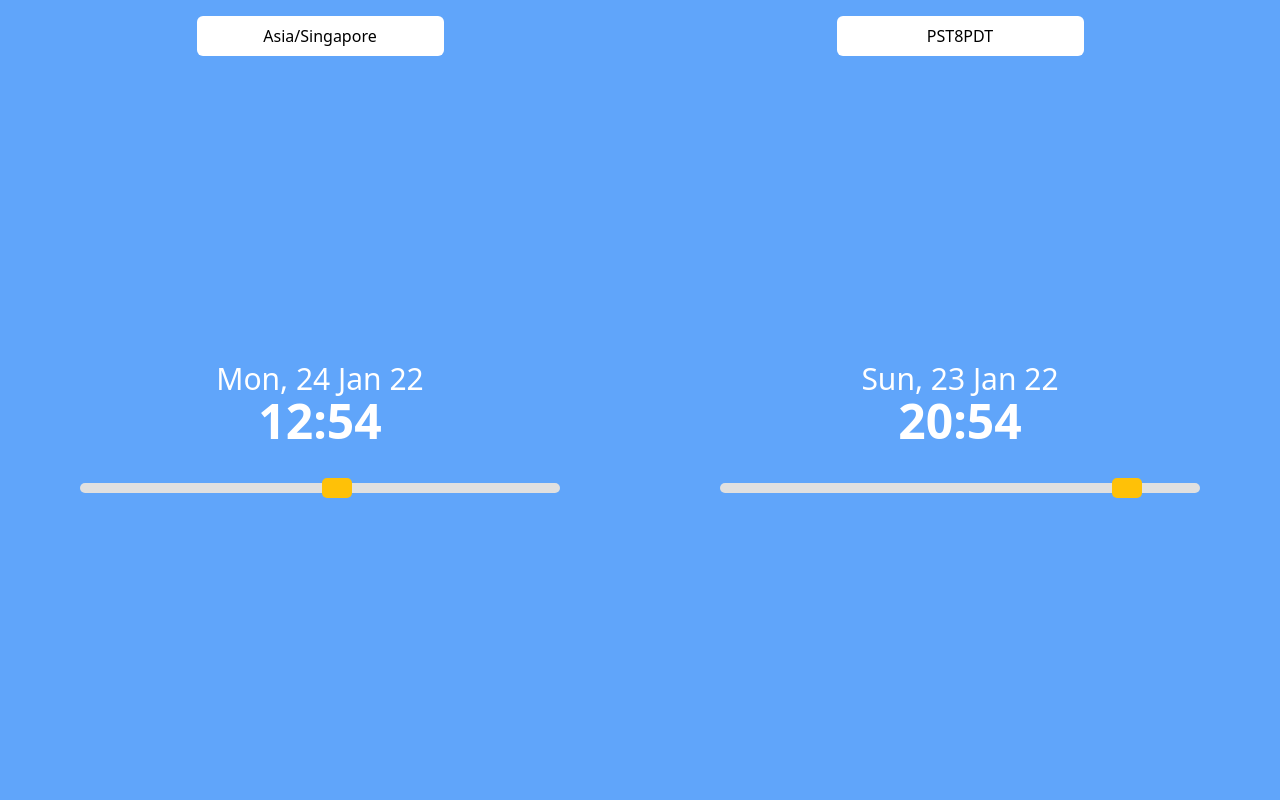
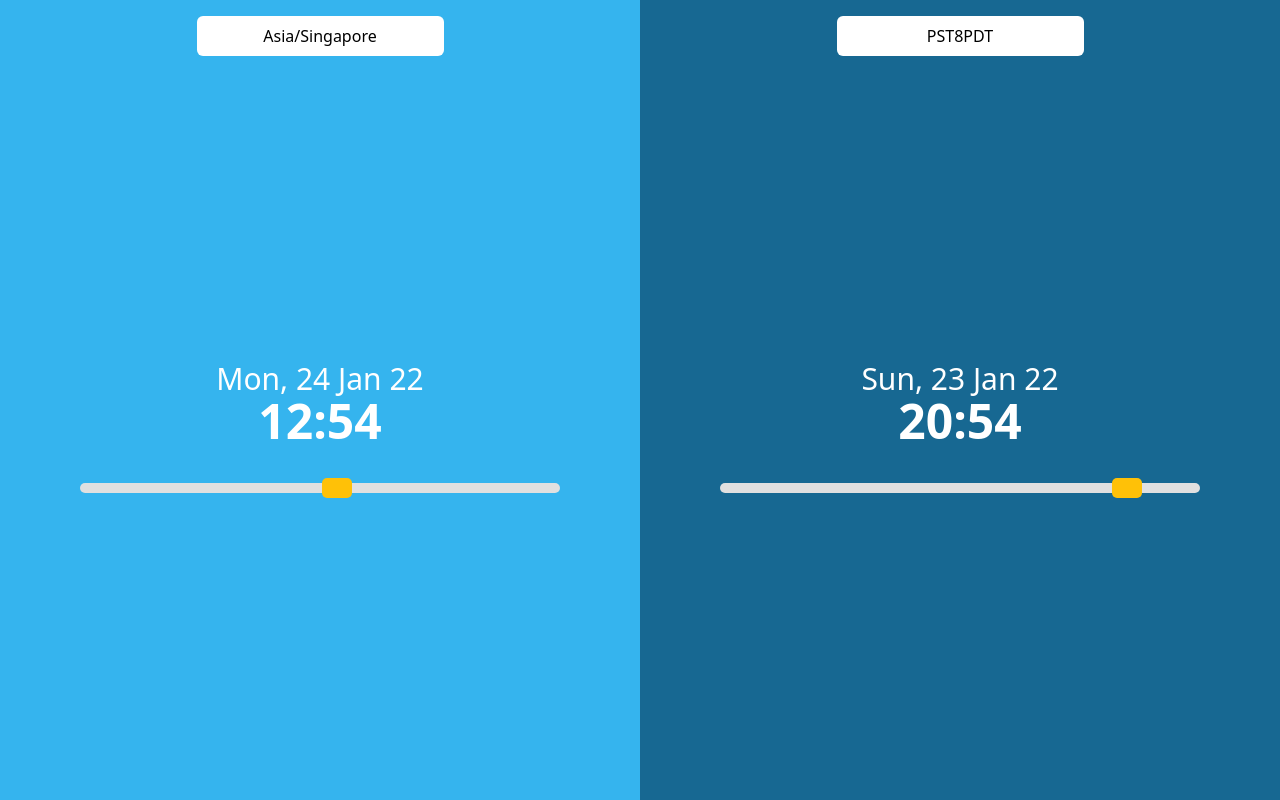
Before and after one commit to owenltm/timeConverter, a React (Create React App) app: page / in a window 1280 px wide. Built offline with nearby package versions, Linux system fonts and the light colour scheme.

Commit message:
add sky background gradient

```diff
--- a/src/components/time_converter/TimeInput.js
+++ b/src/components/time_converter/TimeInput.js
@@ -1,4 +1,4 @@
-import React from 'react';
+import React, { useEffect, useState } from 'react';
 import dayjs from 'dayjs';
 import utc from 'dayjs/plugin/utc';
 import timezone from 'dayjs/plugin/timezone';
@@ -7,14 +7,46 @@ dayjs.extend(utc)
 dayjs.extend(timezone)
 
 function TimeInput({index, timeValue, zoneValue, handleChange}) {
+  const [skyRGB, setSkyRGB] = useState("");
+
+  const day = [56, 189, 248];
+  const night = [12, 74, 110];
+
+  useEffect(() => {
+    calculateSky(timestampToSlider(timeValue))
+  }, [timeValue])
+
   const onZoneChange = (e) => {
 
   }
 
   const onTimeChange = (e) => {
-    const sliderValue = e.target.value
+    const sliderValue = e.target.value;
 
     handleChange(index, zoneValue, sliderToTimestamp(sliderValue));
+  }
+
+  const calculateSky = (slider) => {
+    const mid = 1440 / 2;
+
+    //count difference
+    let diff = slider - mid;
+    if(diff < 0) diff *= -1; //make sure value is positive
+
+    //count percentage of day (00.00 = 100%, 12.00 = 0%)
+    let percentage = diff/mid * 100;
+
+    console.log(percentage);
+
+    const baseRGB = [56, 189, 248];
+    const rgbDiff = [44, 115, 138];
+
+    //count rgb diff
+    const skyRGB = baseRGB.map((val, id) => {
+      return val -= percentage/100 * rgbDiff[id];
+    })
+
+    setSkyRGB(skyRGB);
   }
 
   const timestampToSlider = (timestamp) => {
@@ -29,7 +61,7 @@ function TimeInput({index, timeValue, zoneValue, handleChange}) {
   }
 
   return (
-    <div className='flex-1 flex flex-col bg-blue-400'>
+    <div className='flex-1 flex flex-col' style={{ backgroundColor: 'rgb(' + skyRGB[0] + ',' + skyRGB[1]+ ',' + skyRGB[2] + ')' }}>
       <div className='flex justify-center py-4'>
         <input className='p-2 rounded-md text-center' type='text' value={zoneValue} onChange={onZoneChange} />
       </div>
```
